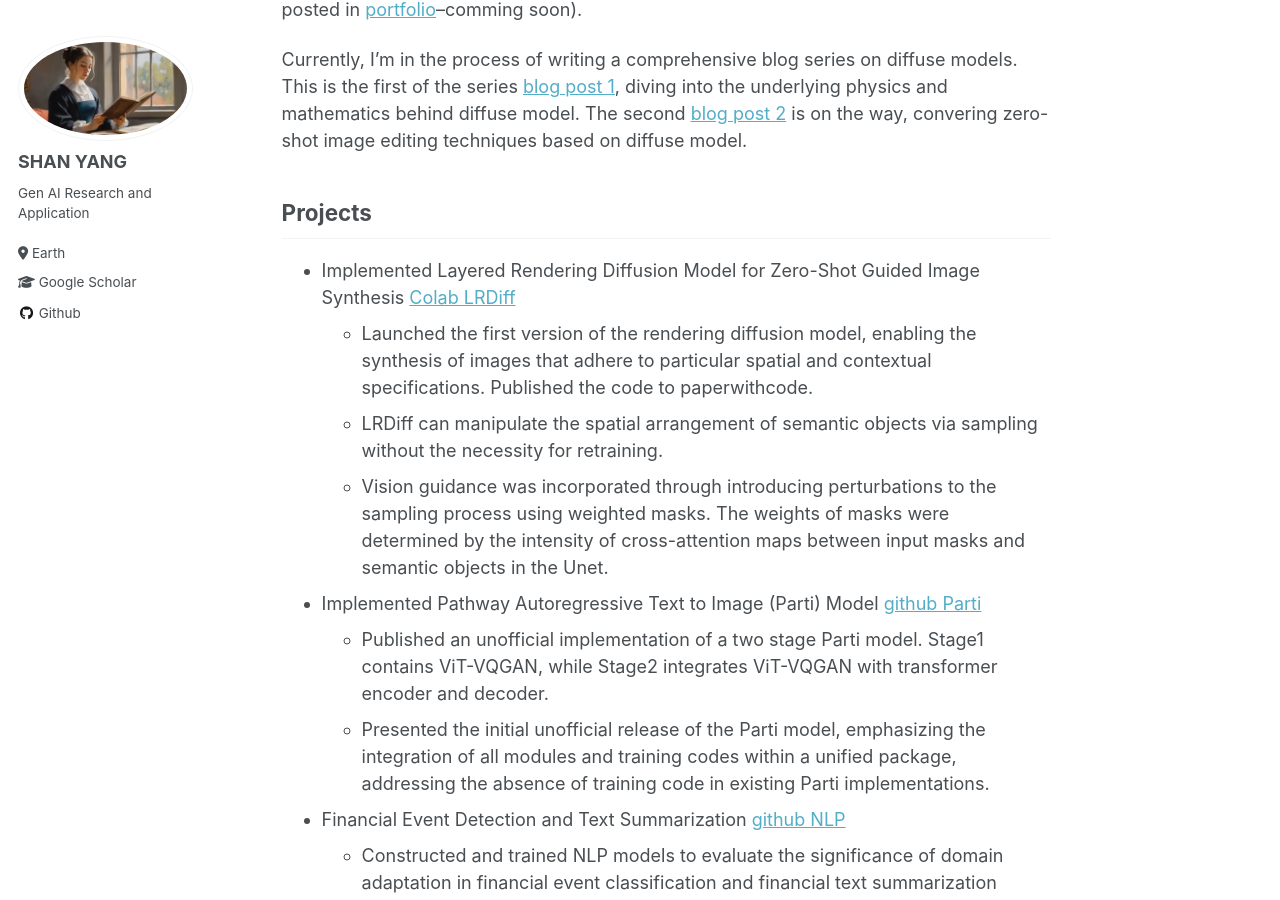
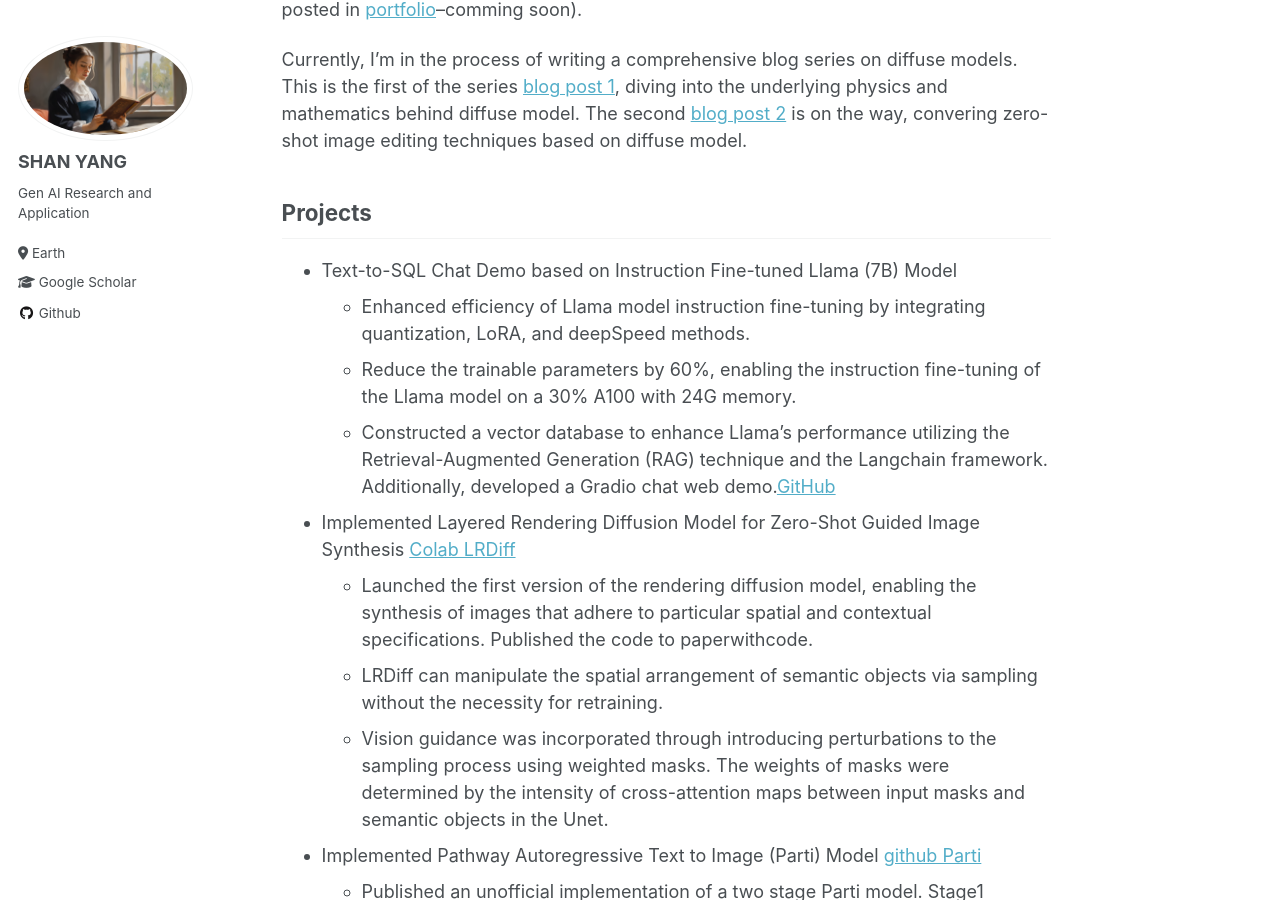
Before and after one commit to syang-lab/homepage, a Jekyll site: the page built from _pages/about.md, in a window 1280 px wide and 900 px high, scrolled down 499 px. Built offline with Jekyll 4.4.1, drawn with Linux system fonts in a browser that asks for light colours.

Commit message:
Update about.md

```diff
--- a/_pages/about.md
+++ b/_pages/about.md
@@ -15,6 +15,10 @@
 Currently, I'm in the process of writing a comprehensive blog series on diffuse models. This is the first of the series [blog post 1](https://syang-lab.github.io/homepage/posts/2024-02-14-Diffuse-Model-Blog-Series1), diving into the underlying physics and mathematics behind diffuse model. The second [blog post 2](https://syang-lab.github.io/homepage/posts/2024-03-3-Diffuse-Model-Blog-Series2) is on the way, convering zero-shot image editing techniques based on diffuse model.
 
 ## Projects
+* Text-to-SQL Chat Demo based on Instruction Fine-tuned Llama (7B) Model
+  * Enhanced efficiency of Llama model instruction fine-tuning by integrating quantization, LoRA, and deepSpeed methods.
+  * Reduce the trainable parameters by 60%, enabling the instruction fine-tuning of the Llama model on a 30% A100 with 24G memory.
+  * Constructed a vector database to enhance Llama’s performance utilizing the Retrieval-Augmented Generation (RAG) technique and the Langchain framework. Additionally, developed a Gradio chat web demo.[GitHub](https://syang-lab.github.io/Text2SQL-RAG-Chatbot/)
 * Implemented Layered Rendering Diffusion Model for Zero-Shot Guided Image Synthesis [Colab LRDiff](https://colab.research.google.com/drive/1KcNvrjh7k5G4FFbzeMfdGruA-o0Y4XZB)
   * Launched the first version of the rendering diffusion model, enabling the synthesis of images that adhere to particular spatial and contextual specifications. Published the code to paperwithcode.
   * LRDiff can manipulate the spatial arrangement of semantic objects via sampling without the necessity for retraining.
```
